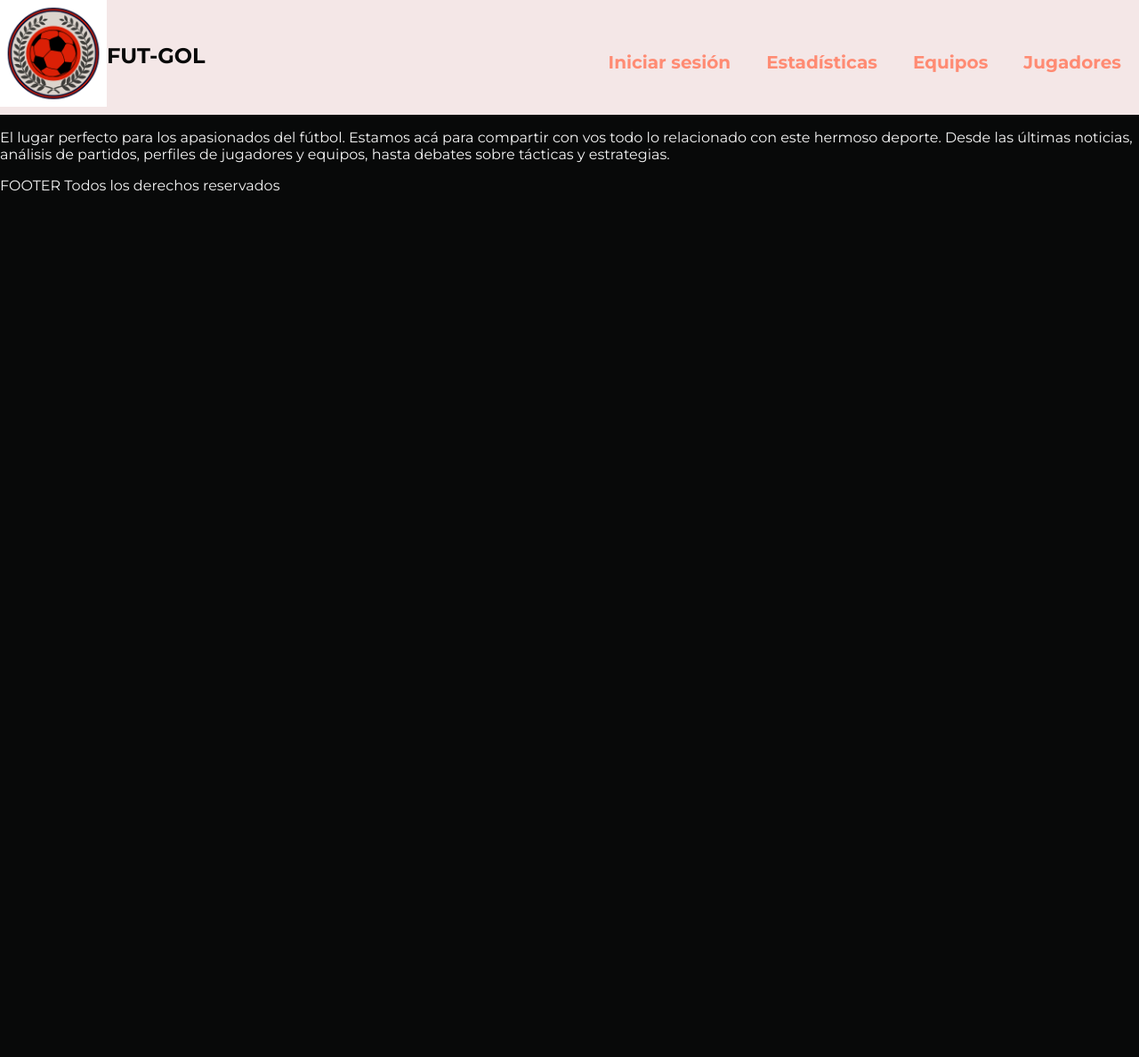
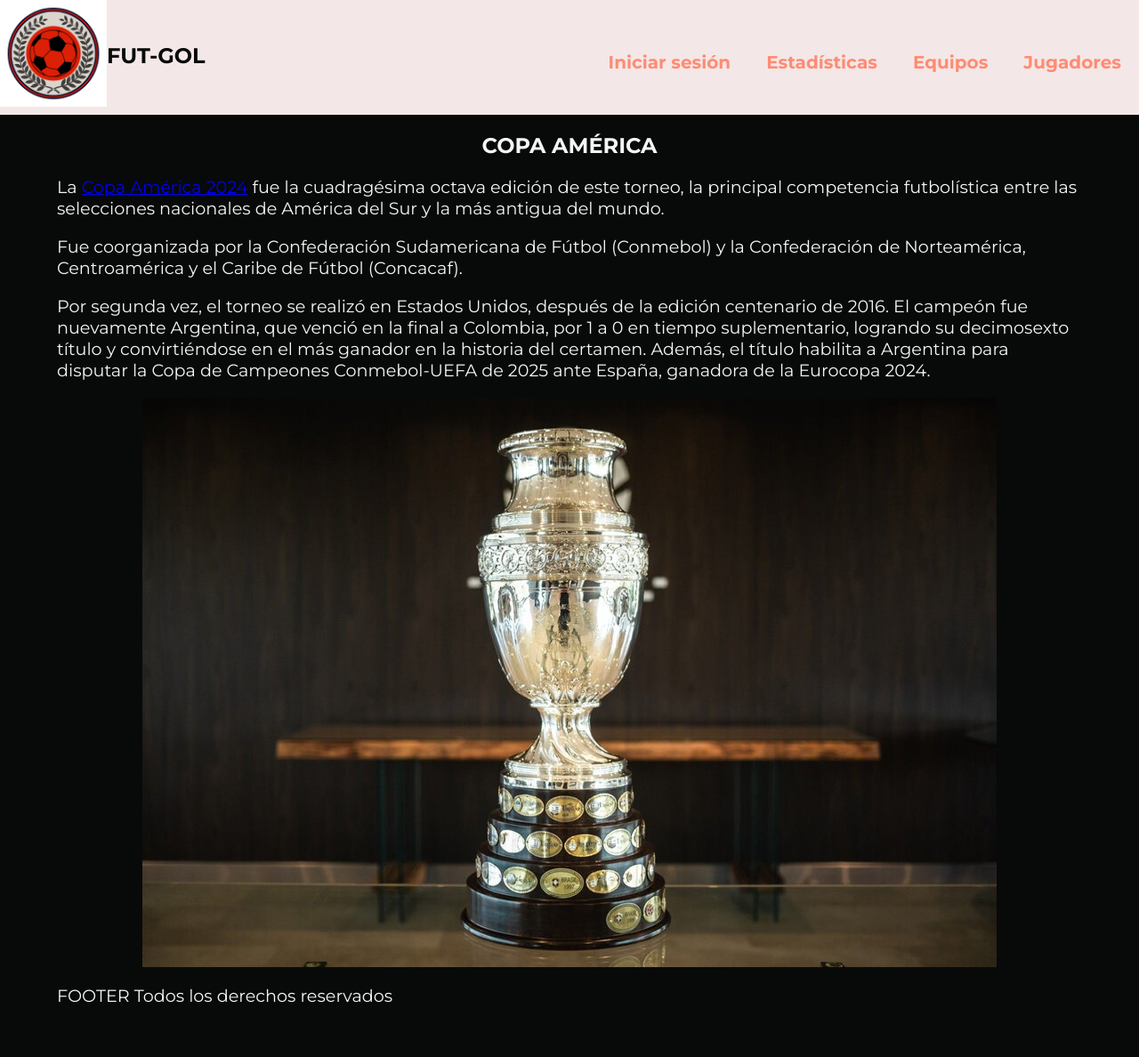
Before and after one commit to felicitassosajouas/futbolproDefinitivo, a Flask app: page / in a window 1280 px wide. Shown: the whole page at 89% size. Before the commit the page ends 215 px from the top, so only its background shows below. Run offline with Flask 3, Linux system fonts and the light colour scheme; some libraries are stand-ins or nearby versions.

Commit message:
finalizado

```diff
--- a/app.py
+++ b/app.py
@@ -72,7 +72,15 @@ def iniciarsesion():
 
 @app.route('/estadisticas')
 def estadisticas():
-    return render_template('estadisticas.html')
+    cur = mysql.connection.cursor()
+    cur.execute('SELECT nombre, edad, equipo_actual, partidos_jugados, goles, asistencias FROM jugadores')
+    estadisticas = cur.fetchall()
+    cur.close()
+    if not estadisticas:
+        flash('No se encontraron estadísticas de jugadores')
+        return redirect(url_for('index'))
+    return render_template('estadisticas.html', estadisticas=estadisticas)
+
 
 if __name__ == '__main__':
     app.run(port = 3000, debug = True)
--- a/static/style.css
+++ b/static/style.css
@@ -57,10 +57,46 @@ nav ul li a:hover {
 }
 
 footer{
+    width: 100%;
+    height: 81px;
+    position:static;
     bottom: 0;
-    width: 100%;
+    left: 0;
 }
 
 h2{
-    padding-left: 0.8%;
+    text-align: center;
 }
+
+/*SOLO PARA INDEX*/
+p{
+    font-size: 120%;
+    margin-left: 5%;
+    margin-right: 5%;
+}
+
+.intro:hover{
+    background-color: #323636 ;
+}
+
+.copa{
+    width: 100%;
+    display: flex;
+    flex-wrap: wrap;
+    justify-content: center;
+}
+
+#copa:hover{
+    border-style: solid;
+    border-color: #c91a1a !important;
+    border-radius: 1%;
+}
+
+.copaamerica{
+    text-decoration: none;
+
+}
+.copaamerica:hover{
+    text-decoration: underline;
+    color: rgb(255, 19, 19);
+}
--- a/templates/index.html
+++ b/templates/index.html
@@ -23,10 +23,24 @@
         </ul>
     </nav>
     </header>
+    <h2>COPA AMÉRICA</h2>
+    <div class="intro" >
+    <p>
+        La <a href="https://copaamerica.com/es" id="copaamerica" >Copa América 2024</a> fue la cuadragésima octava edición de este torneo, la principal competencia futbolística entre las selecciones nacionales de América del Sur y la más antigua del mundo.
+    </p>
+    <p>Fue coorganizada por la Confederación Sudamericana de Fútbol (Conmebol) y la Confederación de Norteamérica, Centroamérica y el Caribe de Fútbol (Concacaf).
 
-    <main class="main">
-        <p> El lugar perfecto para los apasionados del fútbol. Estamos acá para compartir con vos todo lo relacionado con este hermoso deporte. Desde las últimas noticias, análisis de partidos, perfiles de jugadores y equipos, hasta debates sobre tácticas y estrategias.</p>
-    </main>
+    </p>
+    <p>
+        Por segunda vez, el torneo se realizó en Estados Unidos, después de la edición centenario de 2016. El campeón fue nuevamente Argentina, que venció en la final a Colombia, por 1 a 0 en tiempo suplementario, logrando su decimosexto título y convirtiéndose en el más ganador en la historia del certamen. Además, el título habilita a Argentina para disputar la Copa de Campeones Conmebol-UEFA de 2025 ante España, ganadora de la Eurocopa 2024.
+    </p>
+    </div>
+
+    <div class="copa">
+        <img src="../static/images/copa.jpg" id="copa" alt="">
+    </div>
+
+
 
 
 
--- a/templates/iniciarsesion.html
+++ b/templates/iniciarsesion.html
@@ -25,7 +25,7 @@
     </nav>
     </header>
 
-    <h2>INICIAR SESIÓN</h2>
+    <h2>INICIÁ SESIÓN</h2>
     <div id="div">
         <form action="/iniciarsesion" id="form" method="POST">
             <input type="text" class="f" name="email" placeholder="EMAIL">
@@ -34,9 +34,6 @@
         </form>
     </div>
 
-    <footer>
-        <p>FOOTER Todos los derechos reservados</p>
-    </footer>
 
 </body>
 </html>
```
Also changed, not shown: static/estadisticas.css (added, +24 -0 lines), templates/estadisticas.html (+28 -16 lines), static/cards.css (line endings or trailing spaces), static/images/copa.jpg (added).
